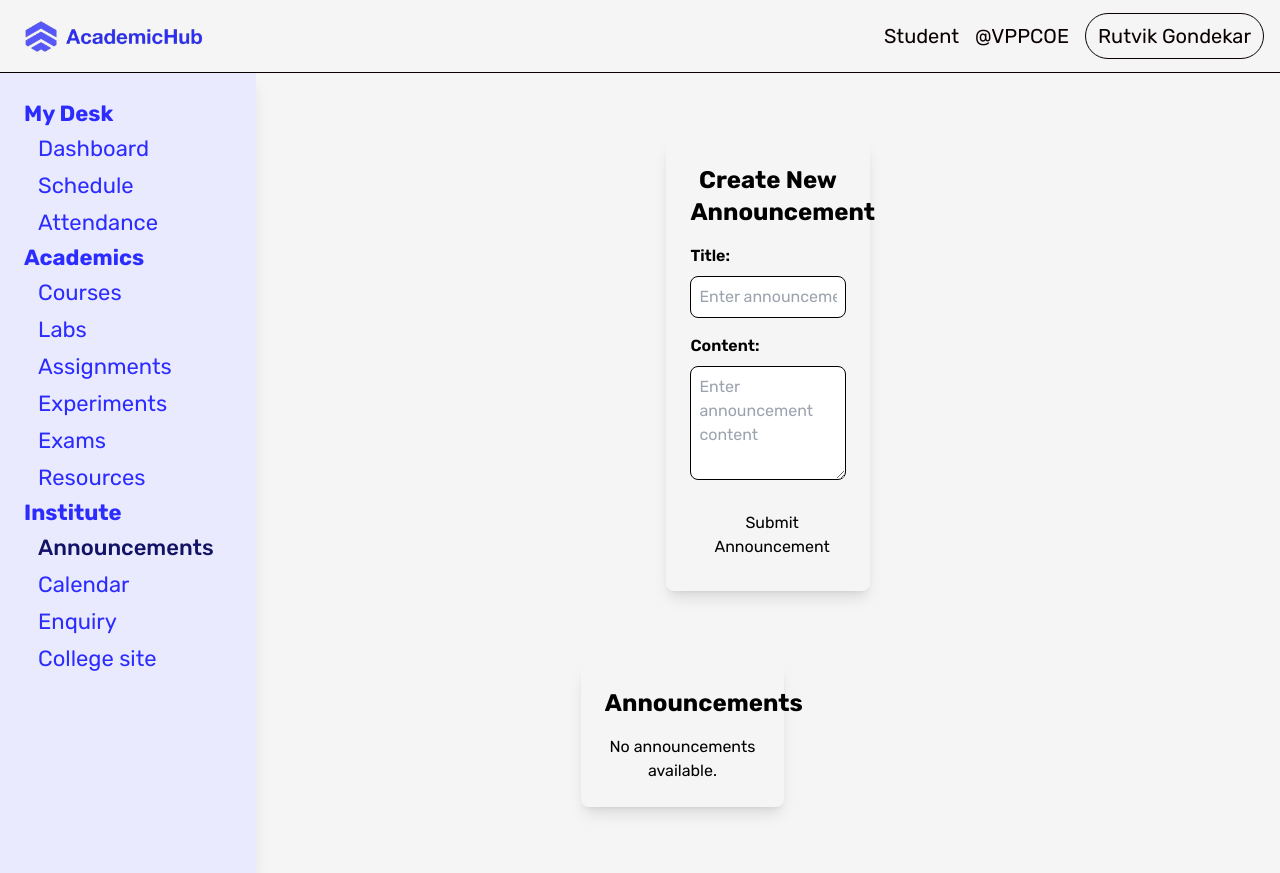
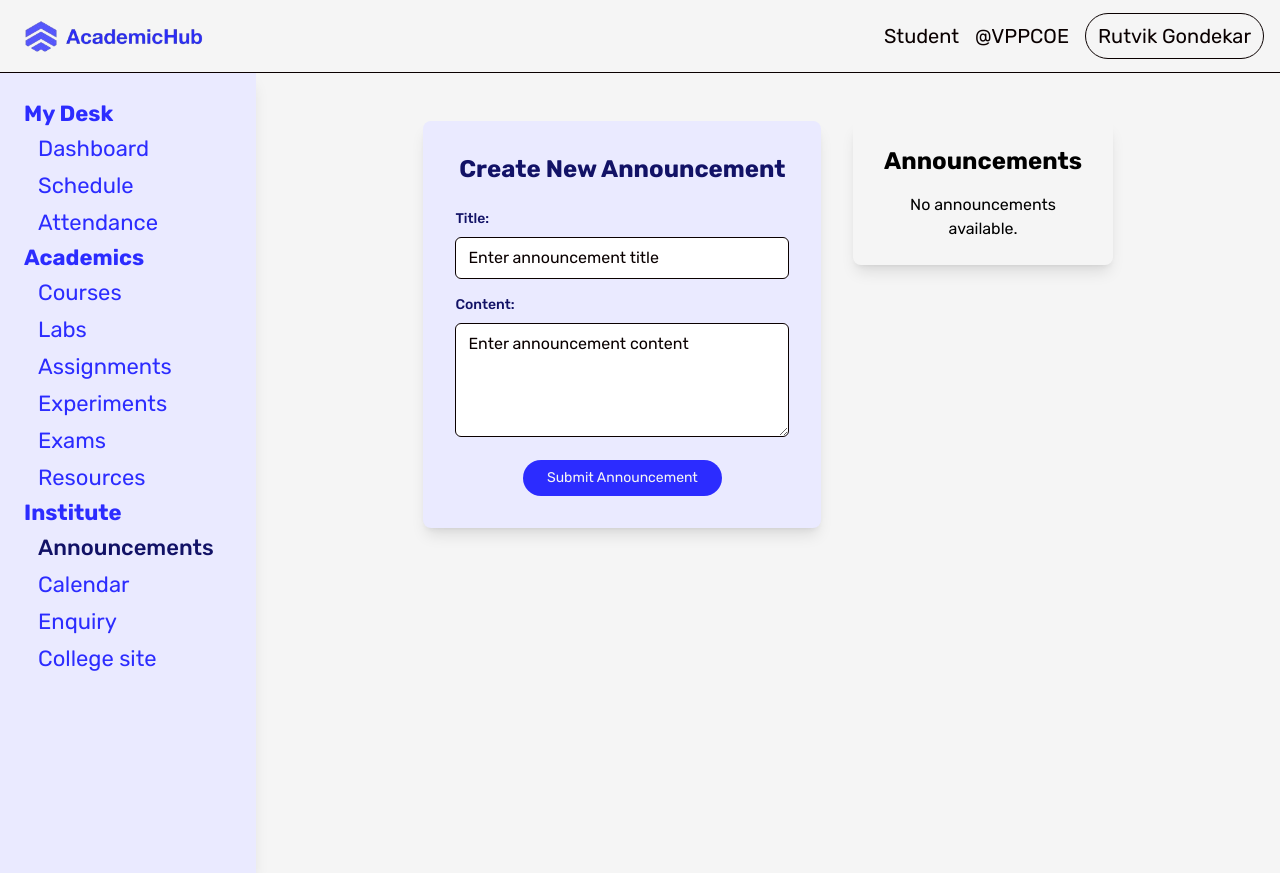
Before and after one commit to ak2484/AcademicHub-Frontend, a React (Vite) app: page /announcements in a window 1280 px wide. Built offline with nearby package versions, Linux system fonts and the light colour scheme; a web font is replaced by a local one.

Commit message:
Refactor Announcement components for improved layout and styling

```diff
--- a/src/components/Dashboards/Announcements/AnnouncementList.jsx
+++ b/src/components/Dashboards/Announcements/AnnouncementList.jsx
@@ -2,7 +2,7 @@ import React from "react";
 
 const AnnouncementList = ({ announcements }) => {
   return (
-    <div className="m-4 p-6 bg-white rounded-lg shadow-lg w-full md:w-3/4 lg:w-1/2">
+    <div className="p-6 bg-white rounded-lg shadow-lg w-full">
       <h2 className="text-2xl font-bold text-center mb-4">Announcements</h2>
       {announcements.length === 0 ? (
         <p className="text-center text-gray-600">No announcements available.</p>
@@ -15,7 +15,9 @@ const AnnouncementList = ({ announcements }) => {
             >
               <h3 className="text-xl font-semibold mb-2">{announcement.title}</h3>
               <p className="text-gray-700 mb-2">{announcement.content}</p>
-              <span className="text-sm text-gray-500">Posted on {announcement.date}</span>
+              <span className="text-sm text-gray-500">
+                Posted on {announcement.date}
+              </span>
             </li>
           ))}
         </ul>
--- a/src/components/Dashboards/Announcements/AnnouncementPage.jsx
+++ b/src/components/Dashboards/Announcements/AnnouncementPage.jsx
@@ -1,5 +1,5 @@
 import React, { useState } from "react";
-import AnnouncementForm from "./Announcements";
+import AnnouncementForm from "./Announcements"; // Ensure correct import for AnnouncementForm
 import AnnouncementList from "./AnnouncementList";
 
 const AnnouncementPage = () => {
@@ -10,12 +10,15 @@ const AnnouncementPage = () => {
   };
 
   return (
-    <div className="min-h-screen bg-gray-100 flex flex-col items-center justify-center">
-      {/* Announcement Form */}
-      <AnnouncementForm handleAnnouncementSubmit={handleAnnouncementSubmit} />
+    <div className="min-h-screen bg-gray-100 flex flex-row p-8">
+      {/* Left Column - Announcement Form */}
 
-      {/* Announcement List */}
-      <div className="mt-10 w-full">
+      <div className="w-full md:w-3/3 p-4">
+        <AnnouncementForm handleAnnouncementSubmit={handleAnnouncementSubmit} />
+      </div>
+
+      {/* Right Column - Announcement List */}
+      <div className="w-full md:w-2/3 p-4">
         <AnnouncementList announcements={announcements} />
       </div>
     </div>
--- a/src/components/Dashboards/Announcements/Announcements.jsx
+++ b/src/components/Dashboards/Announcements/Announcements.jsx
@@ -7,49 +7,59 @@ const AnnouncementForm = ({ handleAnnouncementSubmit }) => {
   const handleSubmit = (e) => {
     e.preventDefault();
     if (title && content) {
-      handleAnnouncementSubmit({ title, content, date: new Date().toLocaleDateString() });
+      handleAnnouncementSubmit({
+        title,
+        content,
+        date: new Date().toLocaleDateString()
+      });
       setTitle("");
       setContent("");
     }
   };
 
   return (
-    <div className="m-4 p-6 bg-white rounded-lg shadow-lg w-full md:w-3/4 lg:w-1/2">
-      <h2 className="text-2xl font-bold text-center mb-4">Create New Announcement</h2>
-      <form onSubmit={handleSubmit}>
-        <div className="mb-4">
-          <label className="block text-gray-700 font-semibold mb-2">Title:</label>
+    <form
+      className='w-auto p-8 bg-lavender-web shadow-lg rounded-lg'
+      onSubmit={handleSubmit}
+    >
+      <h2 className='text-2xl font-bold text-dark-imperial-blue text-center mb-6'>
+        Create New Announcement
+      </h2>
+      <div className='mb-4'>
+        <label className='block text-dark-imperial-blue text-sm font-medium mb-2'>
+          Title:
+        </label>
         <input
-            type="text"
-            className="w-full p-2 border rounded-lg focus:outline-none focus:border-blue-500"
+          type='text'
+          className='w-full px-3 py-2 border border-gray-300 rounded-md placeholder-smoky-black text-smoky-black bg-white focus:ring-2 focus:ring-palatinate-blue focus:border-palatinate-blue'
           value={title}
           onChange={(e) => setTitle(e.target.value)}
-            placeholder="Enter announcement title"
+          placeholder='Enter announcement title'
           required
         />
       </div>
-        <div className="mb-4">
-          <label className="block text-gray-700 font-semibold mb-2">Content:</label>
+      <div className='mb-4'>
+        <label className='block text-dark-imperial-blue text-sm font-medium mb-2'>
+          Content:
+        </label>
         <textarea
-            className="w-full p-2 border rounded-lg focus:outline-none focus:border-blue-500"
+          className='w-full px-3 py-2 border border-gray-300 rounded-md placeholder-smoky-black text-smoky-black bg-white focus:ring-2 focus:ring-palatinate-blue focus:border-palatinate-blue'
           value={content}
           onChange={(e) => setContent(e.target.value)}
-            placeholder="Enter announcement content"
-            rows="4"
+          placeholder='Enter announcement content'
+          rows='4'
           required
         ></textarea>
       </div>
-        <div className="text-center">
+      <div className='text-center'>
         <button
-            type="submit"
-            className="bg-blue-600 text-white px-6 py-2 rounded-lg hover:bg-blue-700 transition duration-300"
+          type='submit'
+          className='bg-palatinate-blue text-white-smoke px-6 py-2 rounded-full text-sm focus:outline-none focus:ring-2 focus:ring-palatinate-blue hover:bg-blue-700 transition duration-300'
         >
           Submit Announcement
         </button>
       </div>
     </form>
-    </div>
   );
 };
-
 export default AnnouncementForm;
```
Lines whose indentation alone changed are shown as unchanged.
